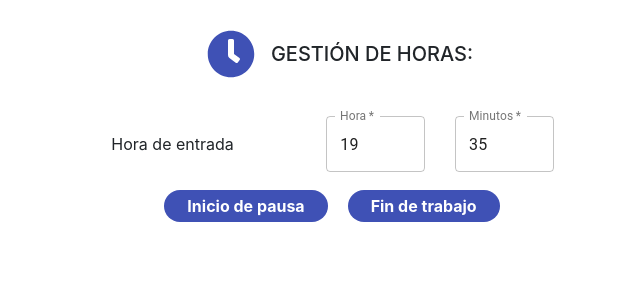
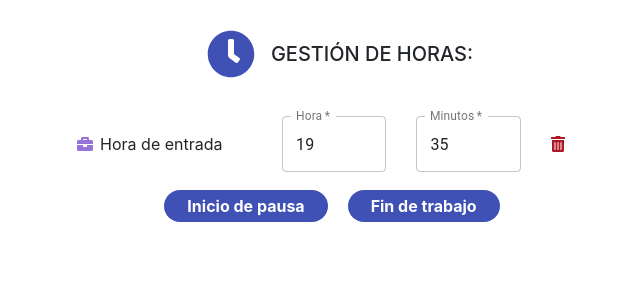
Before and after one commit to Timetable-management/FrontPage, a React (Create React App) app: page /principalPage in a window 1280 px wide. Both pictures are taken after a click on the button "Empezar a trabajar". Shown: the top 300 px of the page, without its empty margins (308-948 px from the left). Built offline with nearby package versions, Linux system fonts and the light colour scheme; the HTML template or start-up script is replaced by a standard one.

Commit message:
modificaciones en TimeRegistration. Añadimos posibilidad de eliminar registros y añadimos iconos para el diseño
Co-authored-by: Javi Sánchez <jciria74@gmail.com>

```diff
--- a/src/PrincipalPage/TimeRegistration.js
+++ b/src/PrincipalPage/TimeRegistration.js
@@ -10,7 +10,7 @@ import Input from '@material-ui/core/Input';
 import InputLabel from '@material-ui/core/InputLabel';
 import InputAdornment from '@material-ui/core/InputAdornment';
 import FormControl from '@material-ui/core/FormControl';
-import { faClock } from '@fortawesome/free-solid-svg-icons';
+import { faClock, faTrashAlt, faBriefcase, faMugHot, faHome } from '@fortawesome/free-solid-svg-icons';
 import MyContext from '../context';
 import './TimeRegistration.scss';
 import PropTypes from 'prop-types'
@@ -32,6 +32,10 @@ function TimeRegistration() {
     }));
     const classes = useStyles(); //MaterialUI classes
     const clock = <FontAwesomeIcon icon={faClock} size="3x" color="#3F51B5" /> //Clock Icon
+    const trash = <FontAwesomeIcon icon={faTrashAlt} size="md" color="rgb(172, 24, 36)" /> //Trash Icon
+    const startWork = <FontAwesomeIcon icon={faBriefcase} size="md" color="#9573DA" /> //StartWork Icon
+    const pause = <FontAwesomeIcon icon={faMugHot} size="md" color="#73DAC9" /> //Pause Icon
+    const finishWork = <FontAwesomeIcon icon={faHome} size="md" color="#DA7373" /> //FinishWork Icon
 
     const contextInfo = useContext(MyContext); //Global Context
 
@@ -55,22 +59,37 @@ function TimeRegistration() {
                 return 'Hora de final de pausa';
         }
     }
+
+    //Decide wich icon show
+    const iconType= (type) => {
+        switch (type) {
+            case 0:
+                return startWork;
+            case 1:
+                return finishWork;
+            case 2:
+                return pause;
+            case 3:
+                return startWork;
+        }
+    }
+
     //Depending on the Type, Paint diferents buttons. Each button have it own function
     const buttonCase = (type) => {
         switch (type) {
             case 0:
                 return (
                     <div>
-                        <button onClick={()=> startPause()}>Inicio de pausa</button>
+                        <button onClick={() => startPause()}>Inicio de pausa</button>
                         <button onClick={() => endWork()}>Fin de trabajo</button>
                     </div>
                 )
             case 2:
-                return(
+                return (
                     <button onClick={() => endPause()}>Fin de pausa</button>
                 )
             case 3:
-                return(
+                return (
                     <div>
                         <button onClick={() => startPause()}>Inicio de pausa</button>
                         <button onClick={() => endWork()}>Fin de trabajo</button>
@@ -86,7 +105,7 @@ function TimeRegistration() {
             dateTime: date
         }])
     }
-    let startPause = () =>{
+    let startPause = () => {
         setTimeTable([...timeTable, {
             type: type.Hora_de_inicio_de_pausa,
             dateTime: date
@@ -129,6 +148,27 @@ function TimeRegistration() {
         return array;
     }
 
+    //Function to display the button trash depending on the input type
+    let showTrashButton = (type) => {
+        if (timeTable.length > 1 && type !== 3 && type !== 0) {
+            return trash;
+        }
+        if(timeTable.length === 1){
+            return trash;
+        }
+    }
+
+    //Function to delete input rows when click the trash button
+    let deleteInput = (type, index) => {
+        let array = [...timeTable];
+        if (type !== 2) {
+            array.splice(index, 1);
+        } else {
+            array.splice(index, 2);
+        }
+        return array;
+    }
+
     return (
         <div className="container-fluid timeRegistration">
             <div className="row titleSection">
@@ -137,10 +177,10 @@ function TimeRegistration() {
             </div>
             <div className="timeForm">
                 {timeTable.length === 0 ? <p>Aun no tienes registros</p>
-                    : <form className={classes.root} noValidate autoComplete="off" style={{ display: "flex", flexDirection:"column" }}>
+                    : <form className={classes.root} noValidate autoComplete="off" style={{ display: "flex", flexDirection: "column" }}>
                         {timeTable.map((register, index) =>
-                            <div className="row rowInput">
-                                <p className="typeRegistration">{typeToString(register.type)}</p>
+                            <div className="row rowInput" key={index}>
+                                <p className="typeRegistration"><span className="iconTimeRegistration">{iconType(register.type)}</span>{typeToString(register.type)}</p><span className="smallTrashIcon" onClick={() => setTimeTable(deleteInput(register.type, index))}>{showTrashButton(register.type)}</span>
                                 <div className="col-12 col-sm-2 alignInput">
                                     <TextField
                                         id="outlined-helperText"
@@ -157,6 +197,9 @@ function TimeRegistration() {
                                         variant="outlined"
                                         onChange={(event) => setTimeTable(changeMinutes(event.target.value, index))} required />
                                 </div>
+                                <div className="col-sm-1 bigTrashIcon" onClick={() => setTimeTable(deleteInput(register.type, index))}>
+                                    {showTrashButton(register.type, index)}
+                                </div>
                             </div>
                         )}
                     </form>
--- a/src/PrincipalPage/TimeRegistration.scss
+++ b/src/PrincipalPage/TimeRegistration.scss
@@ -29,16 +29,37 @@
             align-items: center;
             justify-content: center;
 
+            & .iconTimeRegistration{
+                margin-right: 7px;
+            }
+
+            & .smallTrashIcon {
+                display: none;
+
+                @media screen and (max-width: 575px) {
+                    display: block;
+                }
+            }
+
+            & .bigTrashIcon {
+                display: block;
+
+                @media screen and (max-width: 575px) {
+                    display: none;
+                }
+            }
+
             & .alignInput {
                 justify-content: center;
                 display: flex;
-                @media screen and (max-width: 575px){
+
+                @media screen and (max-width: 575px) {
                     margin: 10px 0;
                 }
             }
 
             & .typeRegistration {
-                min-width: 200px;
+                min-width: 190px;
                 margin-bottom: 0 !important;
             }
         }
```
